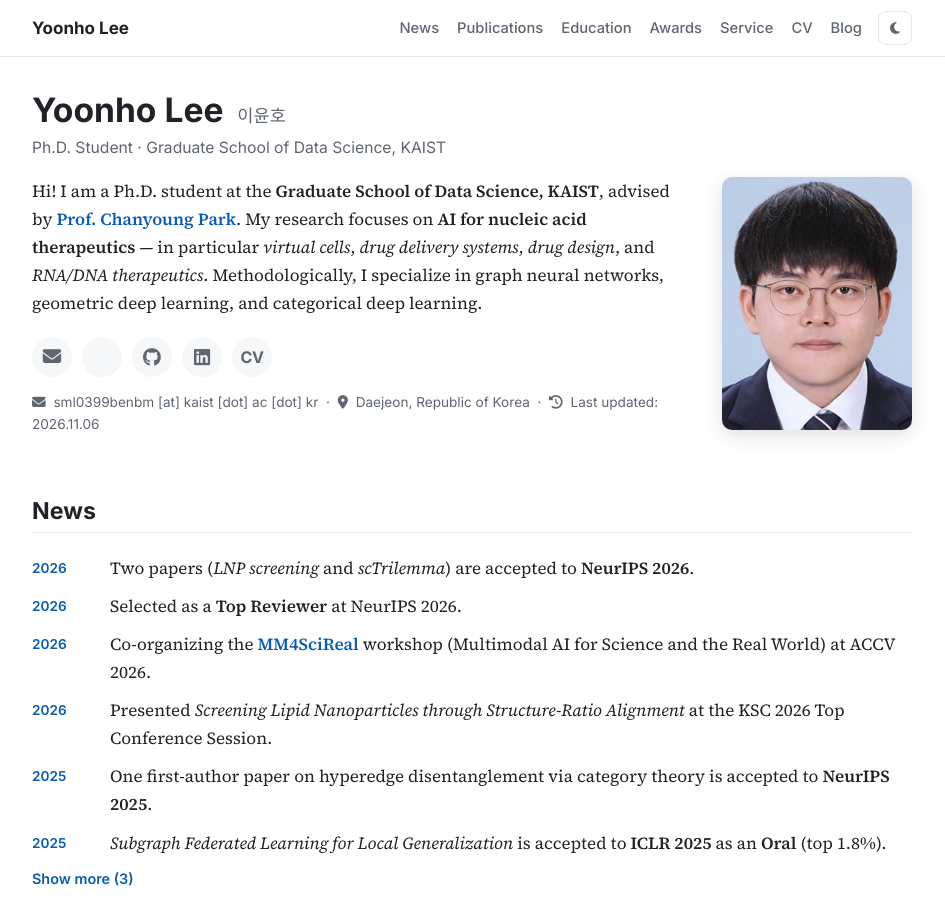
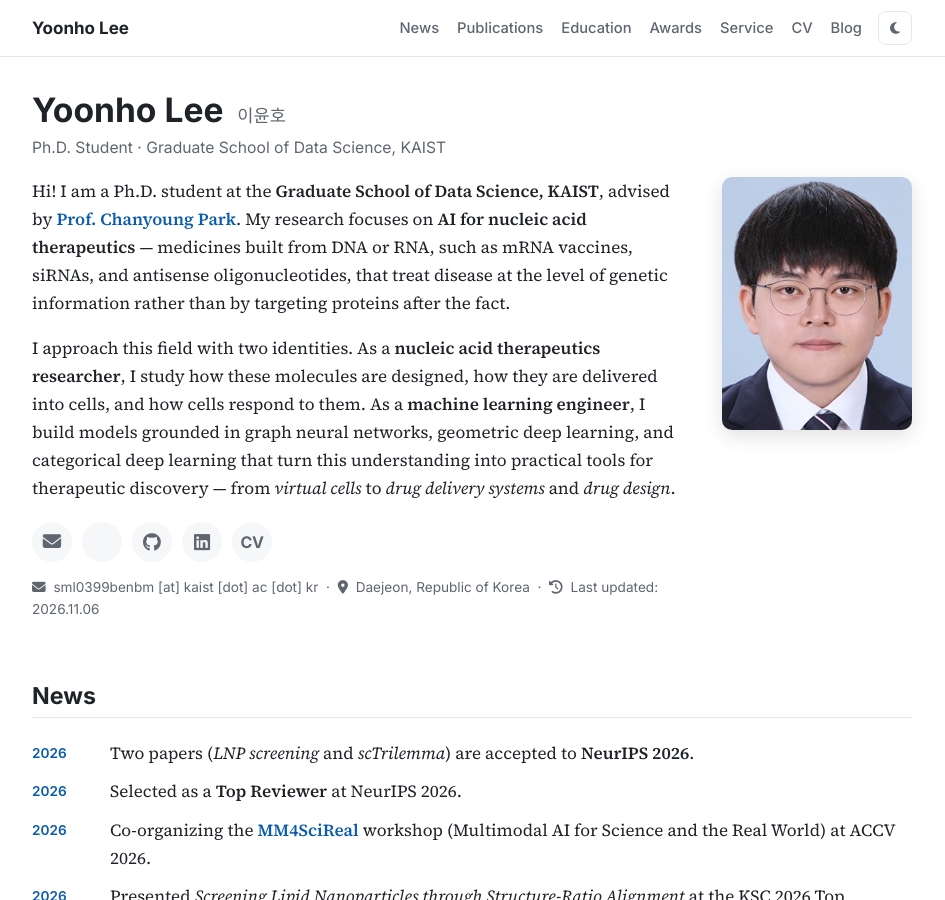
Before and after one commit to Yoonho-Lee-AI4Science/Yoonho-Lee-AI4Science.github.io, a Jekyll site: the page built from index.html, in a window 1280 px wide and 900 px high. Shown: the whole window, without its empty margins (168-1113 px from the left). Built offline with Jekyll 4.4.1, drawn with Linux system fonts in a browser that asks for light colours; a style sheet for code colours, icons or effects is not loaded.

Commit message:
Rewrite bio around nucleic acid therapeutics and dual research identity
Co-Authored-By: Claude Opus 5.5 <noreply@anthropic.com>

```diff
--- a/index.html
+++ b/index.html
@@ -51,10 +51,17 @@
           Hi! I am a Ph.D. student at the <strong>Graduate School of Data Science, KAIST</strong>,
           advised by <a href="https://dsail.kaist.ac.kr/"><strong>Prof. Chanyoung Park</strong></a>.
           My research focuses on <strong>AI for nucleic acid therapeutics</strong> —
-          in particular <em>virtual cells</em>, <em>drug delivery systems</em>, <em>drug design</em>,
-          and <em>RNA/DNA therapeutics</em>.
-          Methodologically, I specialize in graph neural networks, geometric deep learning,
-          and categorical deep learning.
+          medicines built from DNA or RNA, such as mRNA vaccines, siRNAs, and antisense oligonucleotides,
+          that treat disease at the level of genetic information rather than by targeting proteins after the fact.
+        </p>
+        <p>
+          I approach this field with two identities.
+          As a <strong>nucleic acid therapeutics researcher</strong>, I study how these molecules are
+          designed, how they are delivered into cells, and how cells respond to them.
+          As a <strong>machine learning engineer</strong>, I build models grounded in graph neural networks,
+          geometric deep learning, and categorical deep learning that turn this understanding into
+          practical tools for therapeutic discovery — from <em>virtual cells</em> to
+          <em>drug delivery systems</em> and <em>drug design</em>.
         </p>
 
         <ul class="social">
```
